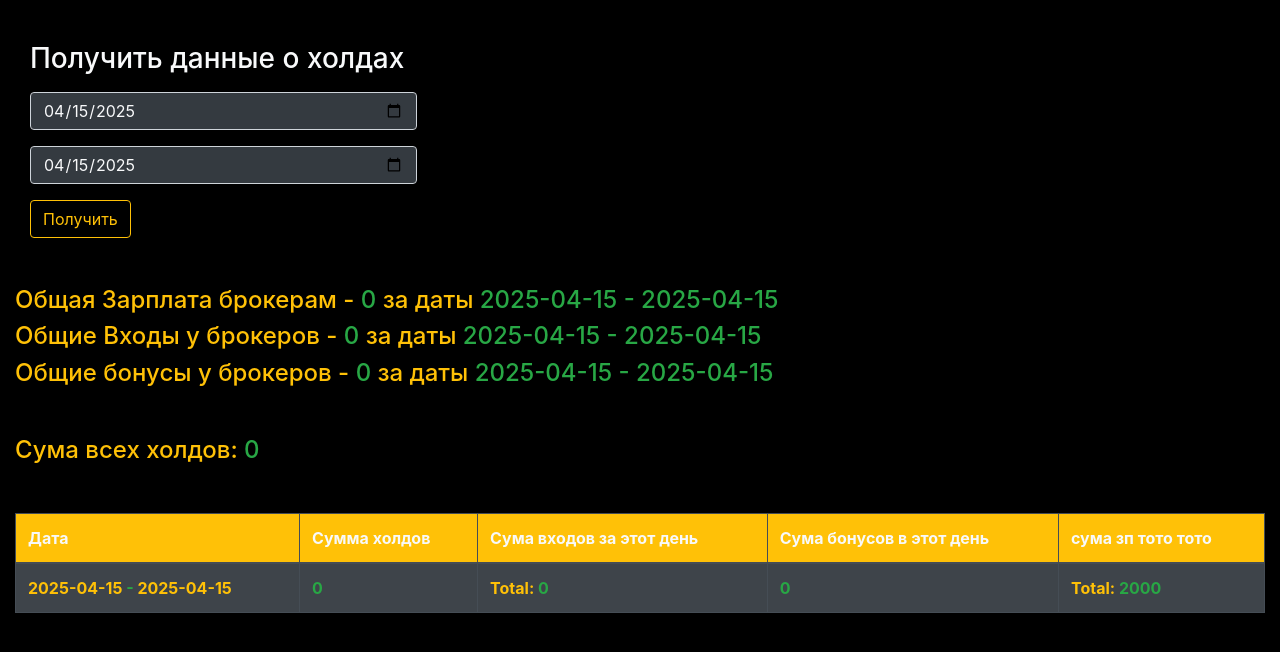
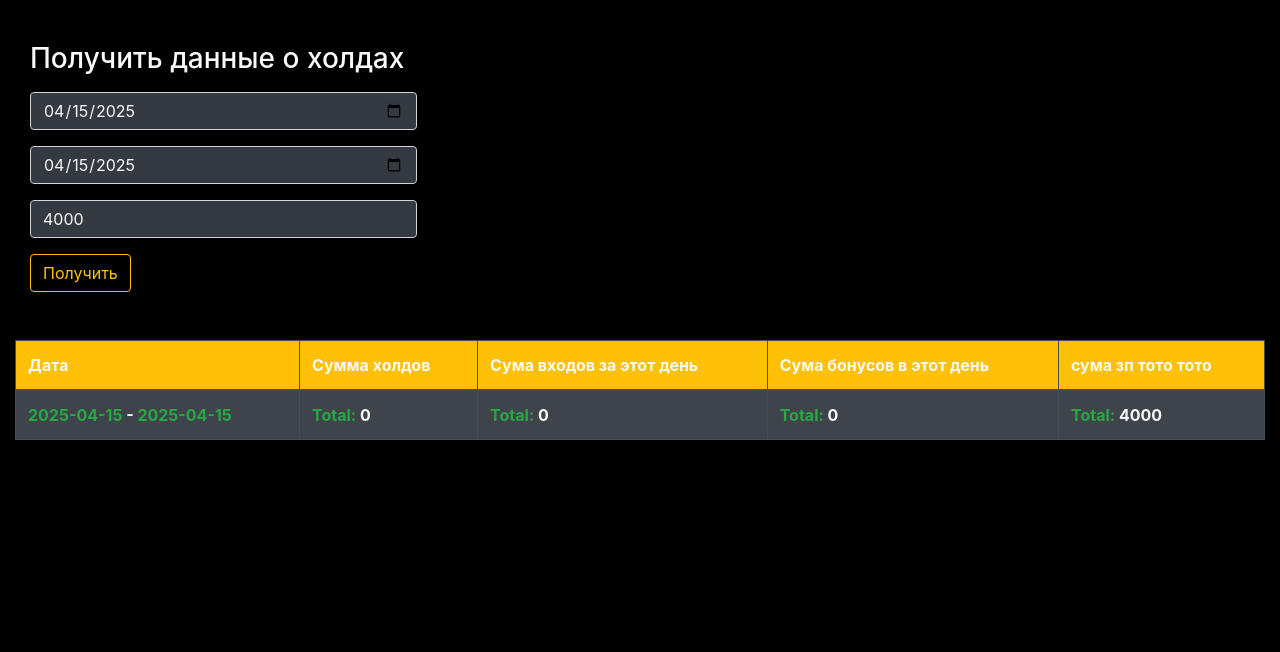
Before and after one commit to web-coder2/hba-cash, a website: page hba-cash/public/table.html in a window 1280 px wide. Shown: the part 62-714 px from the top of the page. Drawn offline with nearby package versions, Linux system fonts and the light colour scheme.

Commit message:
добавлен инпут для измениеия прибалвения

```diff
--- a/hba-cash/public/table.html
+++ b/hba-cash/public/table.html
@@ -33,15 +33,16 @@
                     <h3 class="text-light">Получить данные о холдах</h3>
                     <input type="date" class="form-control mt-3 bg-dark text-light" v-model="startDate" placeholder="start date">
                     <input type="date" class="form-control mt-3 bg-dark text-light" v-model="endDate" placeholder="end date">
+                    <input type="number" class="form-control mt-3 bg-dark text-light" min="0" placeholder="сколько прибавить" v-model="numToSalary">
                     <button class="btn btn-outline-warning mt-3" @click="getAllData()">Получить</button>
                 </div>
             </div>
 
             <div class="container-fluid mt-5" v-if="!loading">
-                <h4 class="text-warning" v-if="allBrokerSalary !== null">Общая Зарплата брокерам - <span class="text-success">{{ allBrokerSalary }}</span> за даты <span class="text-success">{{ startDate }} - {{ endDate }}</span></h4>
+                <!-- <h4 class="text-warning" v-if="allBrokerSalary !== null">Общая Сумма холдов брокерам - <span class="text-success">{{ allBrokerSalary }}</span> за даты <span class="text-success">{{ startDate }} - {{ endDate }}</span></h4>
                 <h4 class="text-warning" v-if="allBrokerPrice !== null">Общие Входы у брокеров - <span class="text-success">{{ allBrokerPrice }}</span> за даты <span class="text-success">{{ startDate }} - {{ endDate }}</span></h4>
                 <h4 class="text-warning mb-5" v-if="allBrokerBonuses !== null">Общие бонусы у брокеров - <span class="text-success">{{ allBrokerBonuses }}</span> за даты <span class="text-success">{{ startDate }} - {{ endDate }}</span></h4>
-                <h4 class="text-warning mb-5" v-if="!loading">Сума всех холдов: <span class="text-success">{{ allSummHold }}</span></h4>
+                <h4 class="text-warning mb-5" v-if="!loading">Сума всех холдов: <span class="text-success">{{ allSummHold }}</span></h4> -->
 
 
                 <div class="table-responsive" v-if="!loading">
@@ -60,15 +61,15 @@
                                 <th class="text-success">{{ item.date }} <span class="text-light">({{ returnDayWeek(item.date) }})</span></th>
                                 <th>{{ item.hold }}</th>
                                 <th v-if="editedMinusesArray[idx]">{{ editedMinusesArray[idx].price }}</th>
-                                <th v-if="bonusesArray[idx]"><span class="text-warning">{{ bonusesArray[idx].datedAt }}</span> {{ bonusesArray[idx].value }}</th>
+                                <th v-if="bonusesArray[idx]"><span class="text-success">{{ bonusesArray[idx].datedAt }}</span> {{ bonusesArray[idx].value }}</th>
                                 <th v-if="bonusesArray[idx]">{{ calculateSalary(item.hold, editedMinusesArray[idx].price, bonusesArray[idx].value) }}</th>
                             </tr>
                             <tr>
-                                <th class="text-warning">{{ startDate }} <span class="text-success">-</span> {{ endDate }}</th>
-                                <th class="text-success">{{ returnTotalValus(tableDataArray, 'hold') }}</th>
-                                <th class="text-success" v-if="editedMinusesArray"><span class="text-warning">Total:</span> {{ returnTotalValus(editedMinusesArray, 'price') }}</th>
-                                <th class="text-success" v-if="bonusesArray">{{ returnTotalValus(bonusesArray, 'value') }}</th>
-                                <th class="text-success" v-if="bonusesArray"><span class="text-warning">Total:</span> {{ calculateSalary(returnTotalValus(tableDataArray, 'hold'), returnTotalValus(editedMinusesArray, 'price'), returnTotalValus(bonusesArray, 'value')) }}</th>
+                                <th class="text-success">{{ startDate }} <span class="text-light">-</span> {{ endDate }}</th>
+                                <th class="text-light"><span class="text-success">Total:</span> {{ returnTotalValus(tableDataArray, 'hold') }}</th>
+                                <th class="text-light" v-if="editedMinusesArray"><span class="text-success">Total:</span> {{ returnTotalValus(editedMinusesArray, 'price') }}</th>
+                                <th class="text-light" v-if="bonusesArray"><span class="text-success">Total:</span> {{ returnTotalValus(bonusesArray, 'value') }}</th>
+                                <th class="text-light" v-if="bonusesArray"><span class="text-success">Total:</span> {{ calculateSalary(returnTotalValus(tableDataArray, 'hold'), returnTotalValus(editedMinusesArray, 'price'), returnTotalValus(bonusesArray, 'value')) }}</th>
                             </tr>
                         </tbody>
                     </table>
--- a/hba-cash/public/table.js
+++ b/hba-cash/public/table.js
@@ -18,6 +18,7 @@ let app = new Vue ({
     data: {
         startDate: dayjs(new Date).format('YYYY-MM-DD'),
         endDate: dayjs(new Date).format('YYYY-MM-DD'),
+        numToSalary: 4000,
         loading: false,
 
         totalBrokerSalary: null,
@@ -89,7 +90,7 @@ let app = new Vue ({
 
             let sumSalary = this.brokersArray.hold.sum
 
-            this.allBrokerSalary = (sumSalary / 50 * 65) + (sumSalary * 0.2) + this.allBrokerBonuses + 2000 - this.allBrokerPrice
+            this.allBrokerSalary = (sumSalary / 50 * 65) + (sumSalary * 0.2) + this.allBrokerBonuses + this.numToSalary - this.allBrokerPrice
 
         },
         async getMinuses() {
@@ -141,7 +142,7 @@ let app = new Vue ({
             this.bonusesArray = aggregateData(this.bonusesArray, 'datedAt', 'value')
         },
         calculateSalary(hold, price, bonuses) {
-            return ( (hold / 50 * 65) + (hold * 0.2) + 2000 - price + bonuses )
+            return ( (hold / 50 * 65) + (hold * 0.2) + parseInt(this.numToSalary) - price + bonuses )
         },
         returnDayWeek(itemDay){
             return dayjs(itemDay).format('dddd')
```
